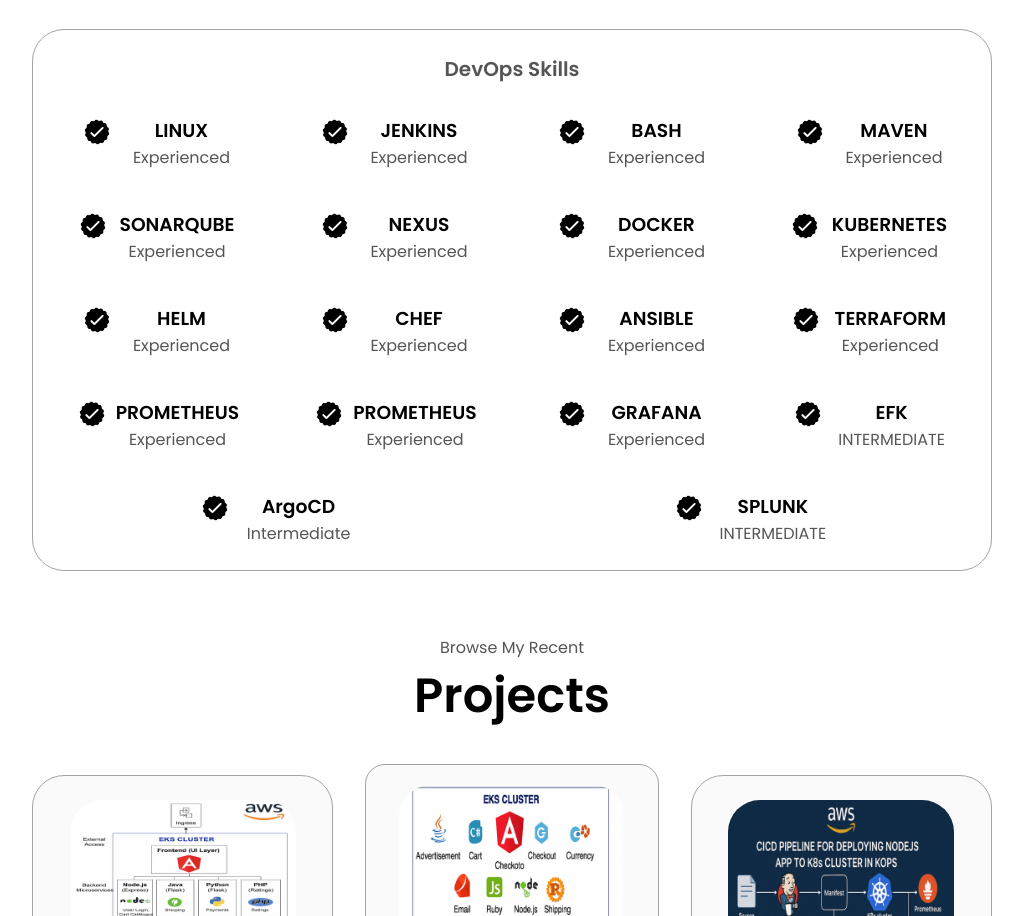
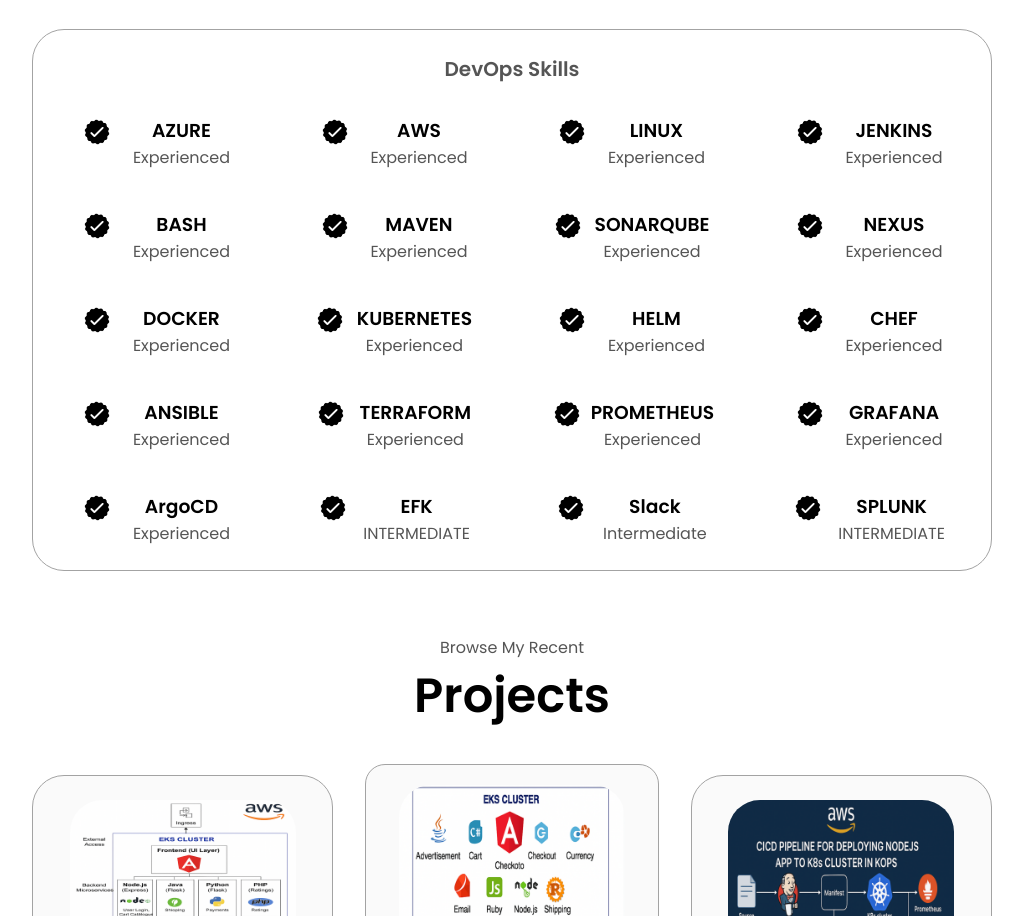
Before and after one commit to charan-kilana/portfolio, a plain HTML site: page index.html in a window 1280 px wide. Shown: the part 1944-2860 px from the top of the page, without its empty margins (128-1151 px from the left). Drawn offline with Linux system fonts and the light colour scheme.

Commit message:
Update DevOps skills section in index.html

```diff
--- a/index.html
+++ b/index.html
@@ -138,6 +138,21 @@
           <div class="details-container">
             <h2 class="experience-sub-title">DevOps Skills</h2>
             <div class="article-container">
+
+                <article>
+                <img src="./assets/checkmark.png" alt="Experience icon" class="icon" />
+                <div>
+                  <h3>AZURE</h3>
+                  <p>Experienced</p>
+                </div>
+              </article>
+              <article>
+                <img src="./assets/checkmark.png" alt="Experience icon" class="icon" />
+                <div>
+                  <h3>AWS</h3>
+                  <p>Experienced</p>
+                </div>
+              </article>
               <article>
                 <img src="./assets/checkmark.png" alt="Experience icon" class="icon" />
                 <div>
@@ -244,7 +259,7 @@
               <article>
                 <img src="./assets/checkmark.png" alt="Experience icon" class="icon" />
                 <div>
-                  <h3>PROMETHEUS</h3>
+                  <h3>GRAFANA</h3>
                   <p>Experienced</p>
                 </div>
               </article>
@@ -252,7 +267,7 @@
               <article>
                 <img src="./assets/checkmark.png" alt="Experience icon" class="icon" />
                 <div>
-                  <h3>GRAFANA</h3>
+                  <h3>ArgoCD</h3>
                   <p>Experienced</p>
                 </div>
               </article>
@@ -268,7 +283,7 @@
               <article>
                 <img src="./assets/checkmark.png" alt="Experience icon" class="icon" />
                 <div>
-                  <h3>ArgoCD</h3>
+                  <h3>Slack</h3>
                   <p>Intermediate</p>
                 </div>
               </article>
```
